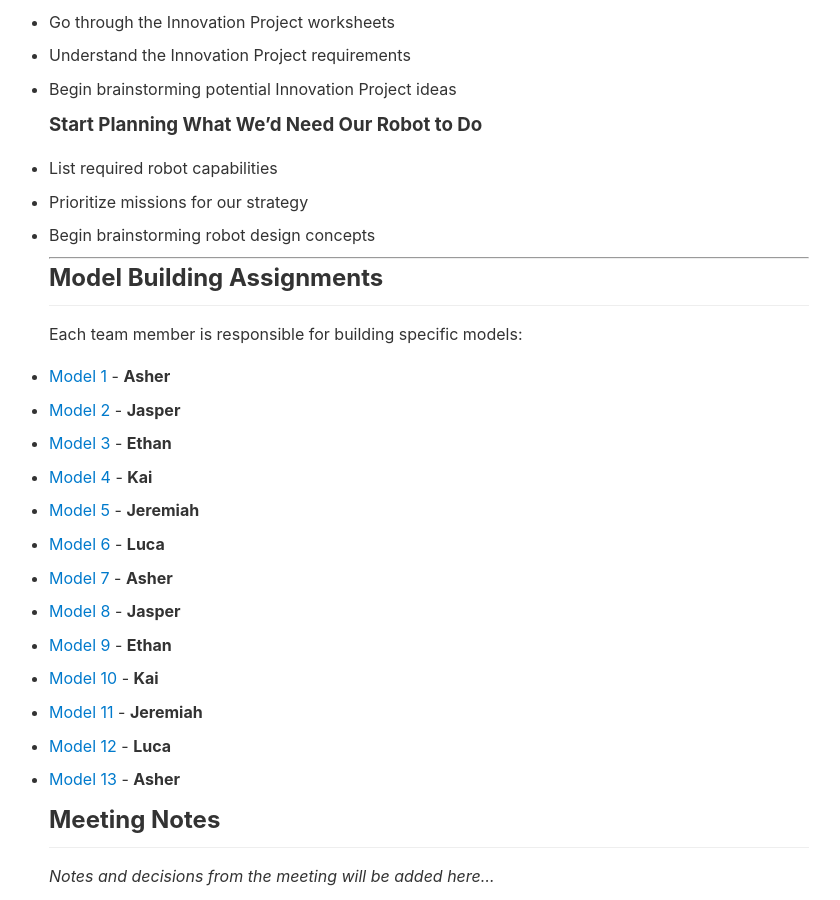
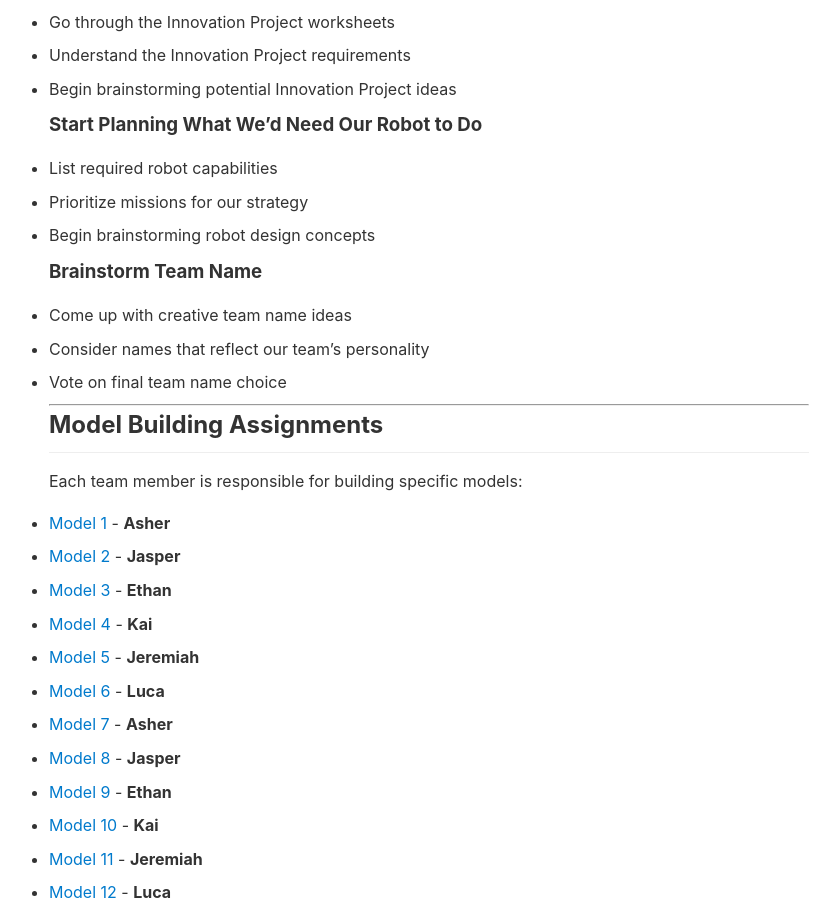
Before and after one commit to steveybaby/fll, a Jekyll site: the page built from meetings/2025-08-10-season-kickoff.md, in a window 1280 px wide and 900 px high, scrolled down 1042 px. Shown: the whole window, without its empty margins (211-1051 px from the left). Built offline with Jekyll 4.4.1, drawn with Linux system fonts in a browser that asks for light colours.

Commit message:
Add team name brainstorming to meeting agenda
- Added 'Brainstorm Team Name' section to Season Kickoff meeting
- Includes tasks for generating ideas, considering team personality, and voting
- Perfect timing - after learning about the season but before getting too deep into work
- Addresses the (NEED A NAME\!) reminder in the site title

🤖 Generated with [Claude Code](https://claude.ai/code)

Co-Authored-By: Claude <noreply@anthropic.com>

```diff
--- a/meetings/2025-08-10-season-kickoff.md
+++ b/meetings/2025-08-10-season-kickoff.md
@@ -40,6 +40,11 @@ date: 2025-08-10
 - Prioritize missions for our strategy
 - Begin brainstorming robot design concepts
 
+### Brainstorm Team Name
+- Come up with creative team name ideas
+- Consider names that reflect our team's personality
+- Vote on final team name choice
+
 ---
 
 ## Model Building Assignments
```
